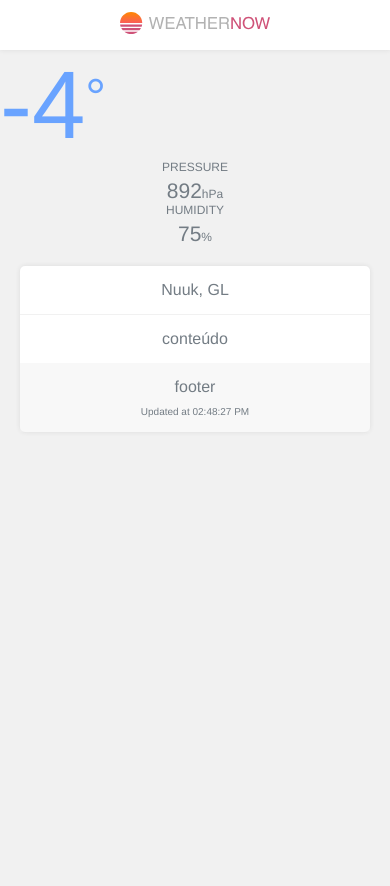
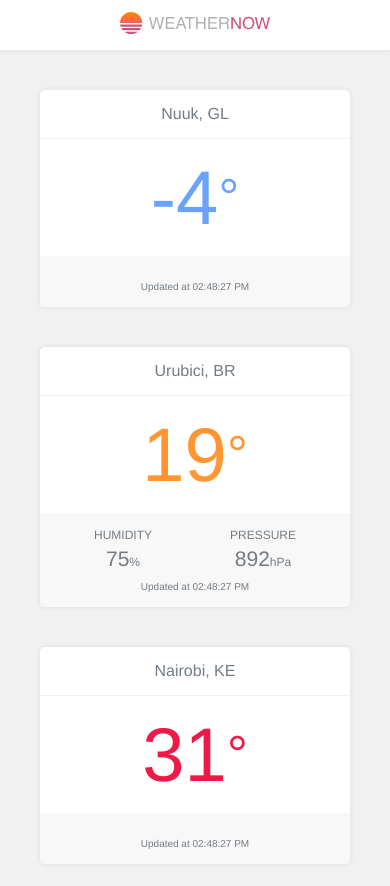
Before and after one commit to lucasyarid/weather-now, a Vue app: page / in a window 390 px wide. Shown: the top 886 px of the page. Before the commit the page ends 844 px from the top, so only its background shows below. Built offline with nearby package versions, Linux system fonts and the light colour scheme.

Commit message:
css responsive fixes

```diff
--- a/src/components/atoms/BaseTemperature/BaseTemperature.vue
+++ b/src/components/atoms/BaseTemperature/BaseTemperature.vue
@@ -32,8 +32,10 @@ export default {
 
 <style lang="scss" scoped>
 .BaseTemperature {
-  font-size: 96px;
+  font-size: 76px;
   display: flex;
+  width: fit-content;
+  margin: 0 auto;
 
   &--blue {
     color: $color-blue;
--- a/src/components/molecules/Card/Card.vue
+++ b/src/components/molecules/Card/Card.vue
@@ -32,12 +32,16 @@ export default {
 <style lang="scss" scoped>
 .Card {
   box-shadow: 0px 0px 5px 0px $color-box-shadow;
-  margin: 20px;
+  margin: 40px;
   background-color: white;
   border-radius: 5px;
-  @media (min-width: 768px) {
-    max-width: 300px;
+  height: fit-content;
+
+  @media (min-width: 760px) {
+    margin: 20px;
+    min-width: 300px;
   }
+
   &__title,
   &__content,
   &__footer {
--- a/src/views/Home.vue
+++ b/src/views/Home.vue
@@ -1,14 +1,22 @@
 <template>
-  <div class="home">
-    <BaseTemperature :temperature="-4" />
-    <BasePressure :pressure="892" />
-    <BaseHumidity :humidity="75" />
-    <Card title="Nuuk, GL" bottomText="Updated at 02:48:27 PM">
-      conteúdo
-      <template slot="footer">
-        footer
-      </template>
-    </Card>
+  <div class="Home">
+    <div class="Home__cards-row">
+      <Card title="Nuuk, GL" bottomText="Updated at 02:48:27 PM">
+        <BaseTemperature :temperature="-4" />
+      </Card>
+      <Card title="Urubici, BR" bottomText="Updated at 02:48:27 PM">
+        <BaseTemperature :temperature="19" />
+        <template slot="footer">
+          <div class="Home__cards-footer">
+            <BaseHumidity :humidity="75" />
+            <BasePressure :pressure="892" />
+          </div>
+        </template>
+      </Card>
+      <Card title="Nairobi, KE" bottomText="Updated at 02:48:27 PM">
+        <BaseTemperature :temperature="31" />
+      </Card>
+    </div>
   </div>
 </template>
 
@@ -22,7 +30,7 @@ import {
 import { Card } from "@/components/molecules";
 
 export default {
-  name: "home",
+  name: "Home",
   components: {
     BaseTemperature,
     BasePressure,
@@ -31,3 +39,24 @@ export default {
   }
 };
 </script>
+
+<style lang="scss" scoped>
+.Home {
+  @media (min-width: 760px) {
+    display: flex;
+    align-items: center;
+    min-height: 100vh;
+  }
+
+  &__cards-row {
+    @media (min-width: 760px) {
+      display: flex;
+      align-items: center;
+    }
+  }
+  &__cards-footer {
+    display: flex;
+    justify-content: space-around;
+  }
+}
+</style>
```
